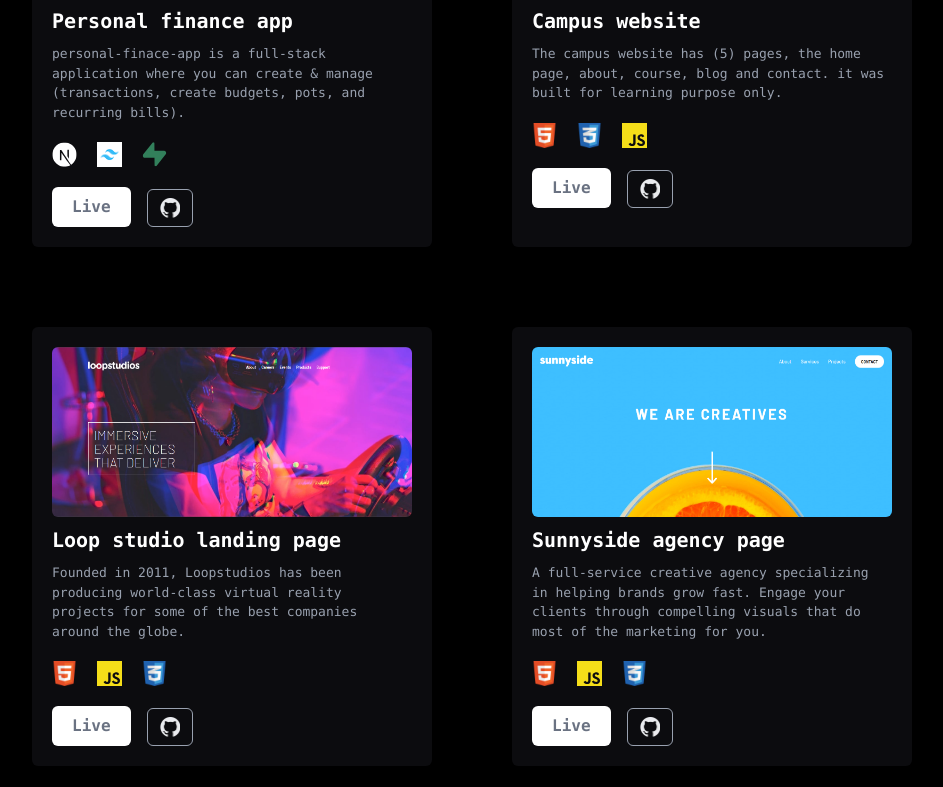
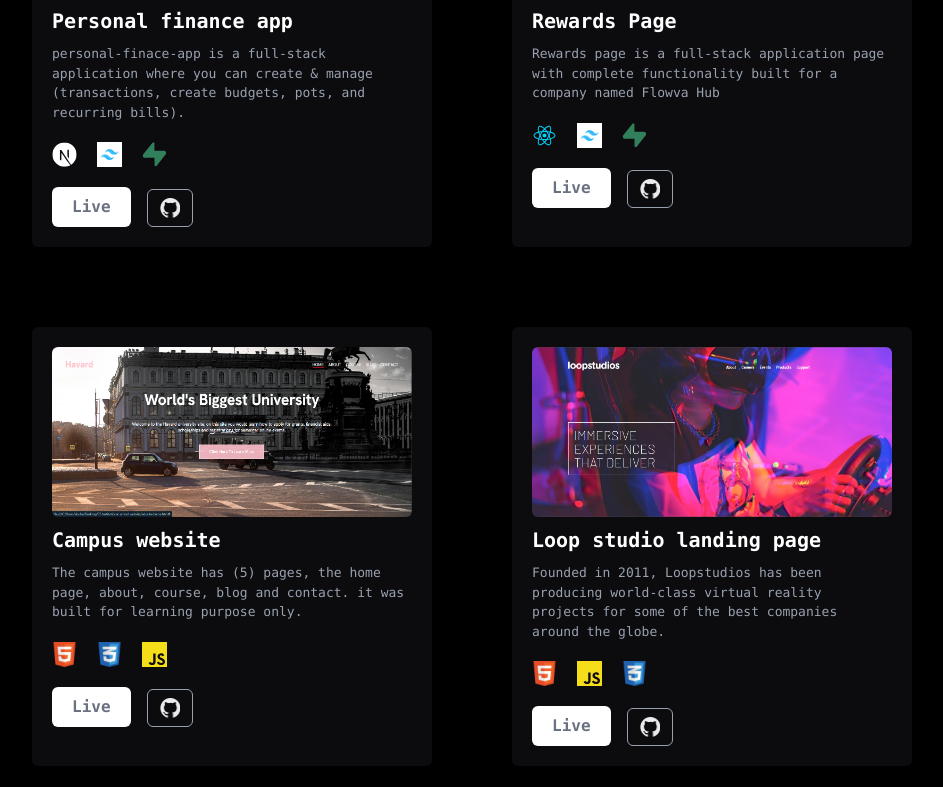
Before and after one commit to abubakar-sadiq001/personal-portfolio, a React (Vite) app: page / in a window 1280 px wide. Shown: the part 1653-2440 px from the top of the page, without its empty margins (168-1111 px from the left). Built offline with nearby package versions, Linux system fonts and the light colour scheme.

Commit message:
Added rewards-page

```diff
--- a/src/data/project-data.js
+++ b/src/data/project-data.js
@@ -38,6 +38,26 @@ export const projectData = [
     screenshot: './screenshots/finance-app.png',
     live: 'https://personal-finance-app-2zd7.vercel.app/',
     code: 'https://github.com/abubakar-sadiq001/personal-finance-app',
+  },
+
+  {
+    name: 'Rewards Page',
+    description:
+      'Rewards page is a full-stack application page with complete functionality built for a company named Flowva Hub',
+    techStack: [
+      {
+        src: './react.svg',
+      },
+      {
+        src: './tailwind.png',
+      },
+      {
+        src: './supabase.svg',
+      },
+    ],
+    screenshot: './screenshots/rewards-page.png',
+    live: 'https://technical-assessment-test-5ryq.vercel.app/rewards',
+    code: 'https://github.com/abubakar-sadiq001/technical-assessment-test',
   },
 
   {
```
Also changed, not shown: public/screenshots/rewards-page.png (added).
